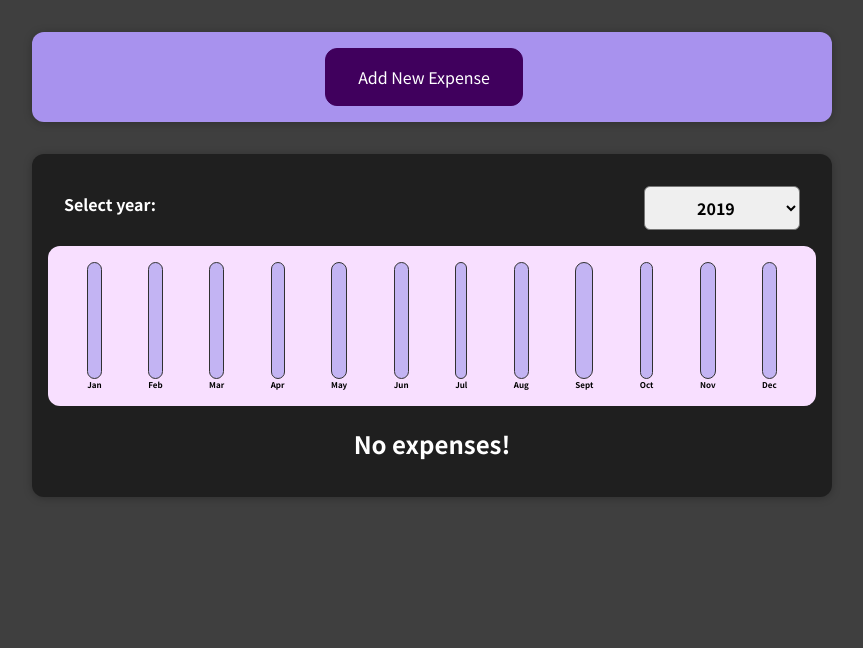
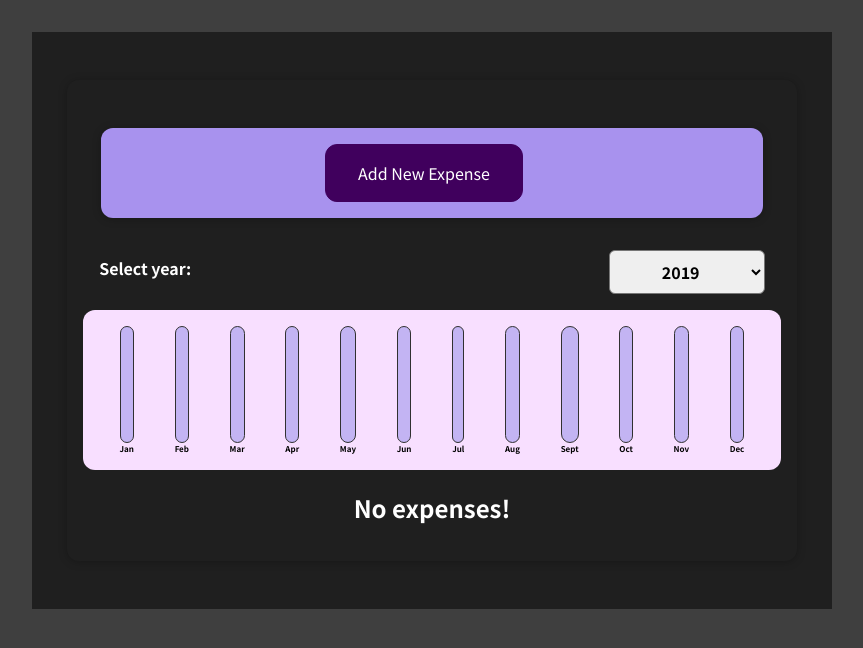
Before and after one commit to pekellogg/react-complete-guide-01, a React (Create React App) app: page / in a window 1280 px wide. Shown: the top 648 px of the page, without its empty margins (208-1071 px from the left). Built offline with nearby package versions, Linux system fonts and the light colour scheme.

Commit message:
refactored App to point to Expenses component which contains all expenses-related items

```diff
--- a/src/App.js
+++ b/src/App.js
@@ -1,21 +1,9 @@
-import { useState } from "react";
-import staticExpenses from "./components/Expenses/StaticExpenses";
-import NewExpense from "./components/Expenses/NewExpense";
 import Expenses from "./components/Expenses/Expenses";
 
 const App = () => {
-  const [expenses, setExpenses] = useState(staticExpenses);
-
-  const addExpenseHandler = (expense) => {
-    setExpenses((previousExpenses) => {
-      return [expense, ...previousExpenses];
-    });
-  };
-
   return (
     <div className="main">
-      <NewExpense onAdd={addExpenseHandler} />
-      <Expenses all={expenses} />
+      <Expenses />
     </div>
   );
 };
--- a/src/components/Expenses/Expenses.js
+++ b/src/components/Expenses/Expenses.js
@@ -1,24 +1,34 @@
 import { useState } from "react";
 import Card from "../Card";
 import ExpensesFilter from "./ExpensesFilter";
+import staticExpenses from "./StaticExpenses";
+import NewExpense from "./NewExpense";
 import ExpensesChart from "./ExpensesChart";
 import ExpensesList from "./ExpensesList";
 import "../styles/Expenses/Expenses.css";
 
 const Expenses = (props) => {
+  const [expenses, setExpenses] = useState(staticExpenses);
   const [selectedYear, setSelectedYear] = useState("");
 
   const filterChangeHandler = (year) => {
     setSelectedYear(year);
   };
 
-  const filtered = props.all.filter((expense) => {
+  const addExpenseHandler = (expense) => {
+    setExpenses((previousExpenses) => {
+      return [expense, ...previousExpenses];
+    });
+  };
+
+  const filtered = expenses.filter((expense) => {
     return expense.date.getFullYear().toString() === selectedYear;
   });
 
   return (
-    <div>
+    <div className="expenses">
       <Card className="expenses">
+        <NewExpense onAdd={addExpenseHandler} />
         <ExpensesFilter
           selected={selectedYear}
           onChangeFilter={filterChangeHandler}
--- a/src/components/styles/Card.css
+++ b/src/components/styles/Card.css
@@ -1,4 +1,4 @@
 .card {
   border-radius: 12px;
-  box-shadow: 0 1px 8px rgba(0, 0, 0, 0.25);
-}
+  box-shadow: 0 1px 8px rgba(0, 0, 0, 0.25)
+};
```
Also changed, not shown: src/components/styles/Index.css (line endings or trailing spaces), 1 other file (tests, documents, lock files or other folders).
